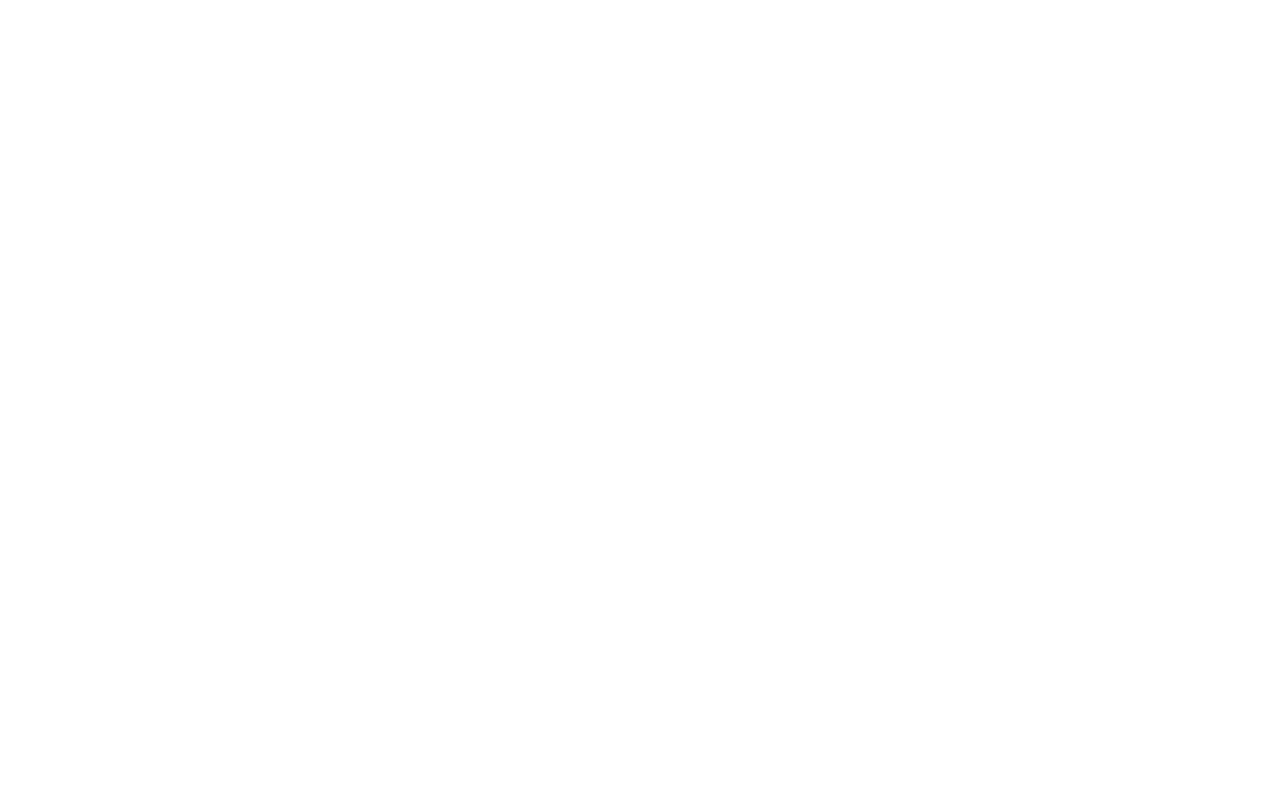
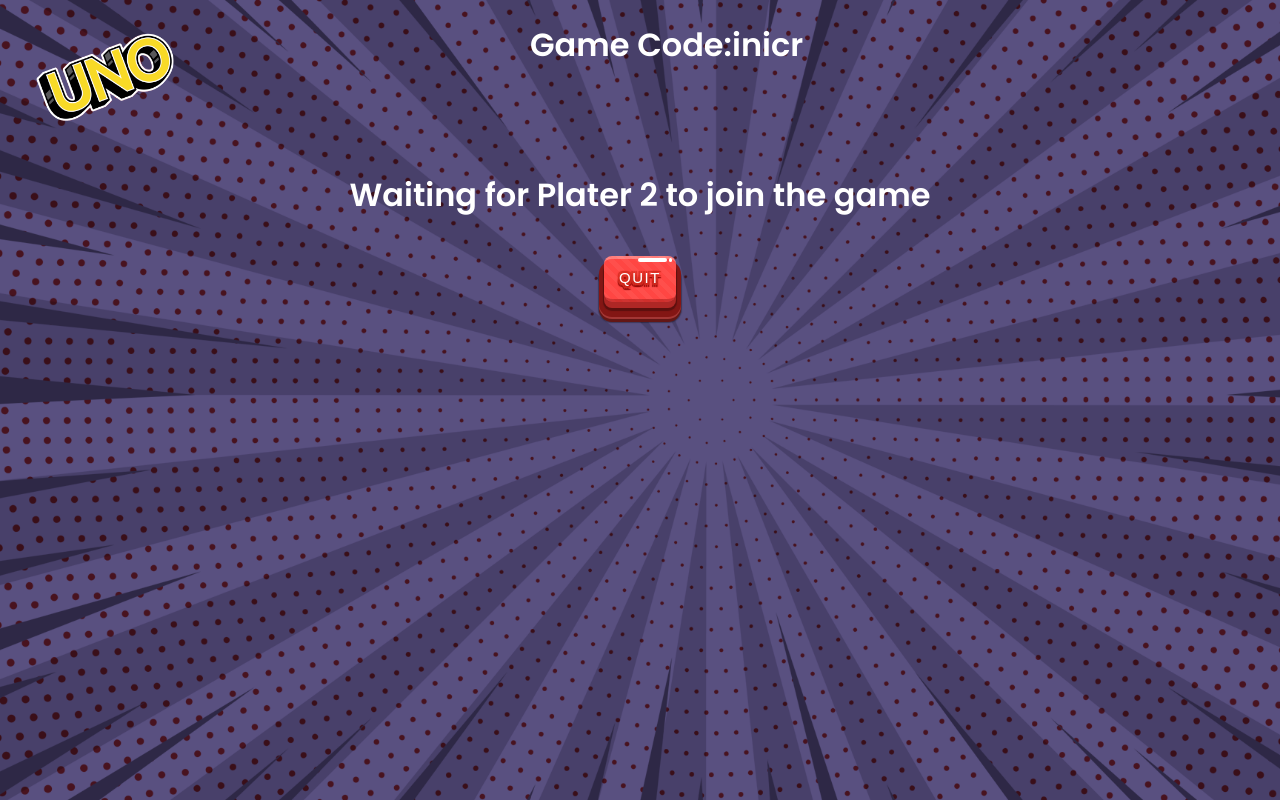
Before and after one commit to NamanHimmatramka/UNO, a React (Create React App) app: page /waiting in a window 1280 px wide. Before the commit this address had no page. Built offline with nearby package versions, Linux system fonts and the light colour scheme.

Commit message:
Merge branch 'main' of https://github.com/NamanHimmatramka/UNO

```diff
--- a/src/App.js
+++ b/src/App.js
@@ -5,22 +5,22 @@
 import Register from "./pages/Register";
 import Leaderboard from "./pages/Leaderboard";
 import { Route, Routes } from "react-router-dom";
-import Leader_1 from "./pages/Leader_1"
+import Leader_1 from "./pages/Leader_1";
+import Waiting from "./pages/Waiting";
 
 function App() {
   return (
     <Routes>
-      <Route path="/" exact element={<Login/>} />
-      <Route path="/register"  element={<Register/>} />
-      <Route path="/home"  element={<Home/>} />
-      <Route path="/profile"  element={<Profile/>} />
-      <Route path="/game"   element={<Game/>} />
-      <Route path="/leaderboard" element={<Leaderboard/>}/>
-      <Route path="/leader" element={<Leader_1/>}/>
+      <Route path="/" exact element={<Login />} />
+      <Route path="/waiting" element={<Waiting />} />
+      <Route path="/register" element={<Register />} />
+      <Route path="/home" element={<Home />} />
+      <Route path="/profile" element={<Profile />} />
+      <Route path="/game" element={<Game />} />
+      <Route path="/leaderboard" element={<Leaderboard />} />
+      <Route path="/leader" element={<Leader_1 />} />
     </Routes>
   );
 }
 
-
-
 export default App;
--- /dev/null
+++ b/src/pages/Waiting.css
@@ -0,0 +1,30 @@
+.waiting {
+  margin: 0;
+  padding: 0;
+  background-image: url("../assets/backgrounds/bgB.png");
+  background-size: cover;
+  height: 100vh;
+  overflow: hidden;
+  font-family: "Poppins", sans-serif;
+  color: white;
+}
+
+.logo-code{
+    display: flex;
+}
+
+.logowaiting{
+    width: 150px;
+    height: 150px;
+    margin-left: 30px;
+}
+
+.game-code{
+    color: white;
+    margin-left: 350px;
+}
+
+.wait-player{
+    /* margin-top: -20px; */
+    text-align: center;
+}
--- /dev/null
+++ b/src/pages/Waiting.js
@@ -0,0 +1,20 @@
+import React from "react";
+import "./Waiting.css";
+import logo from "../assets/logo.png";
+import GameButton from "../UI/GameButton";
+const Waiting = () => {
+  return (
+    <div className="waiting">
+      <div className="logo-code">
+        <img src={logo} alt="logo" className="logowaiting" />
+        <h1 className="game-code">Game Code:inicr</h1>
+      </div>
+      <h1 className="wait-player">Waiting for Plater 2 to join the game</h1>
+      <div className="wait-player">
+        <GameButton red action="QUIT"></GameButton>
+      </div>
+    </div>
+  );
+};
+
+export default Waiting;
```
